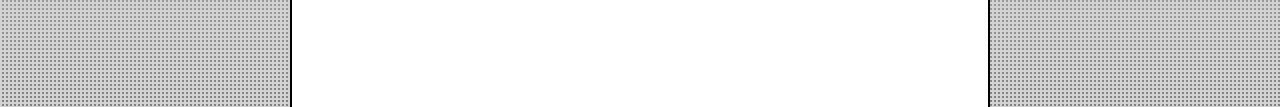
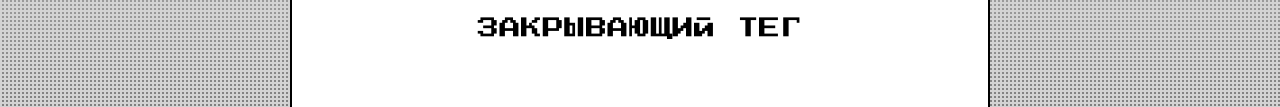
Before and after one commit to VladislavBeres/zakrivayuschiy-teg-f, a plain HTML site: page index.html in a window 1280 px wide. Shown: the part 298-405 px from the top of the page. Drawn offline with Linux system fonts and the light colour scheme.

Commit message:
Закрывающий тег. Версия 6

```diff
--- a/index.html
+++ b/index.html
@@ -17,6 +17,7 @@
     <header class="header">
       <div class="header__section">
         <a class="header__logo">&lt;/html&gt;</a>
+        <h1 class="header__title">закрывающий тег</h1>
       </div>
     </header>
     <main class="content">
```
